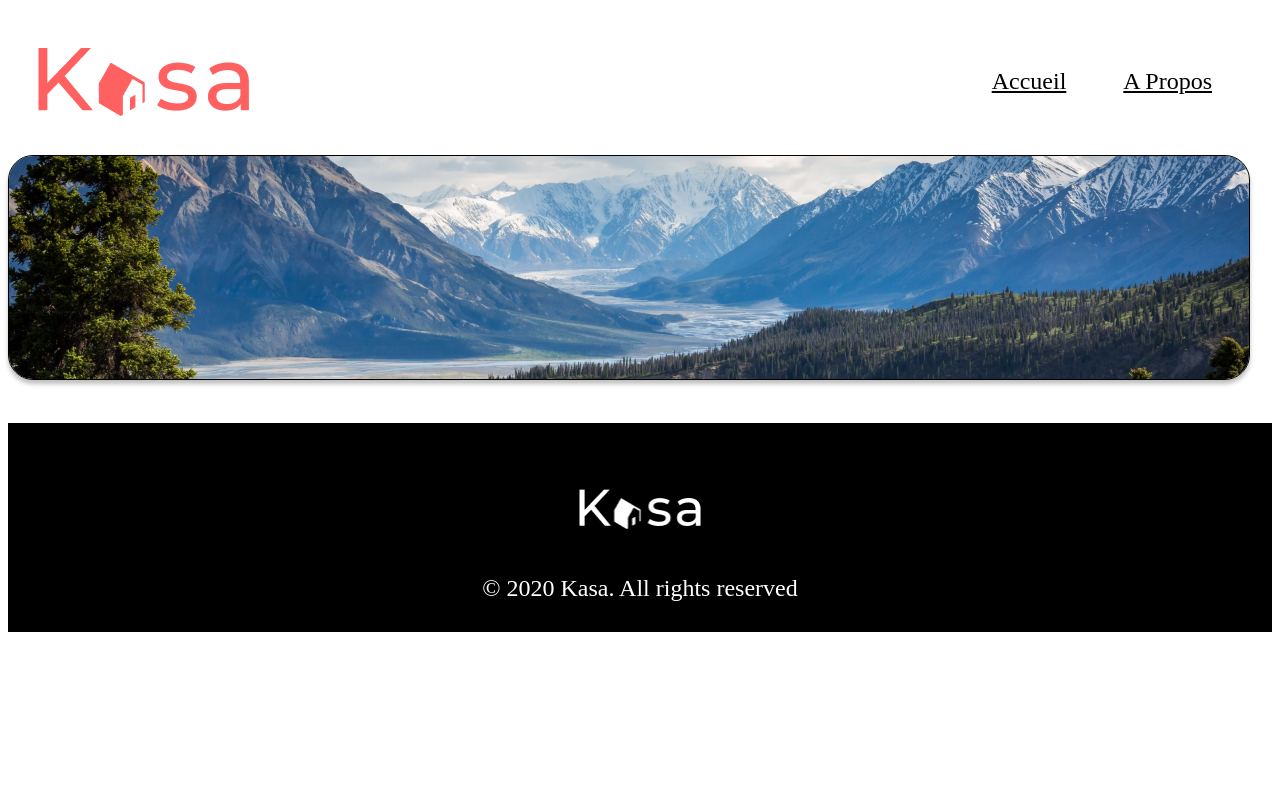
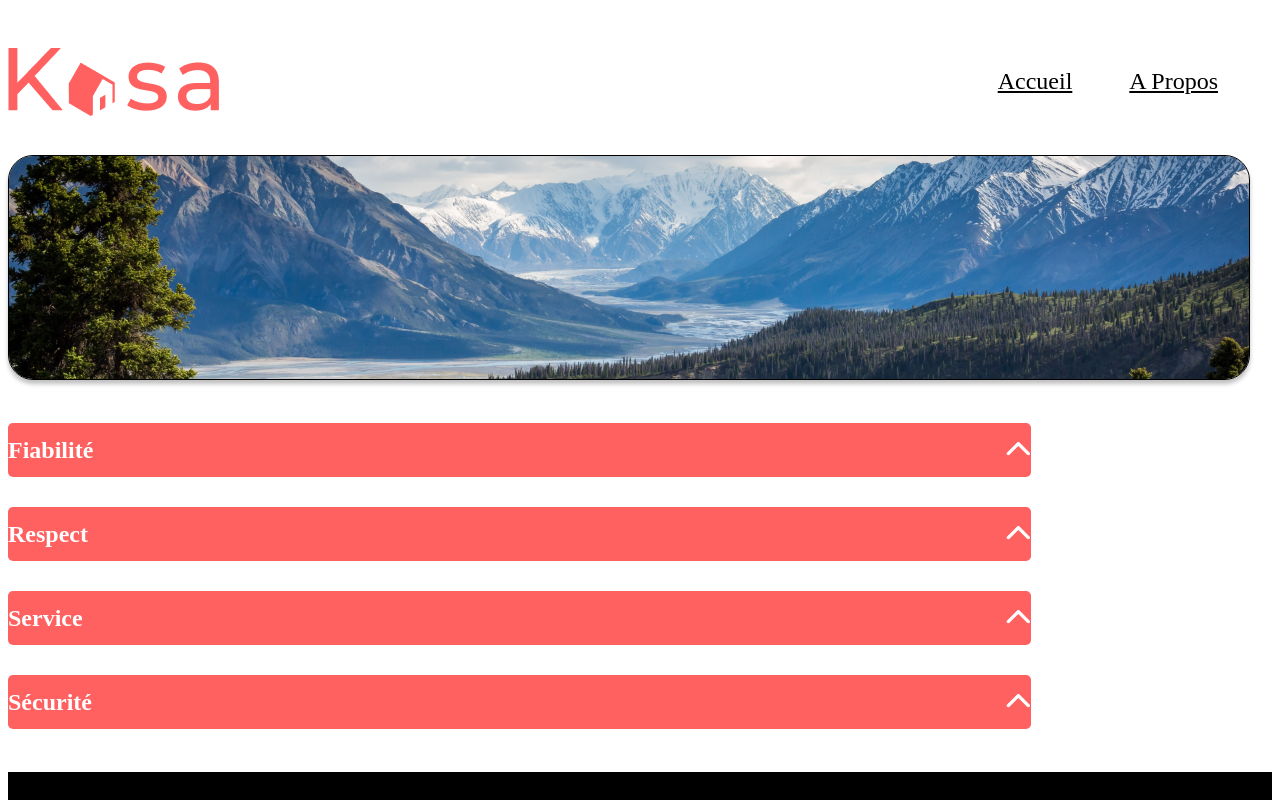
Before and after one commit to BttCrtd/Projet5, a React (Vite) app: page /about in a window 1280 px wide. Shown: the top 800 px of the page. Built offline with nearby package versions, Linux system fonts and the light colour scheme.

Commit message:
Création des composant Banner, Card et Collapse pour les pages Accueil et A propos

```diff
--- a/package.json
+++ b/package.json
@@ -11,8 +11,12 @@
     "preview": "vite preview"
   },
   "dependencies": {
+    "@fortawesome/fontawesome-svg-core": "^6.7.2",
+    "@fortawesome/free-solid-svg-icons": "^6.7.2",
+    "@fortawesome/react-fontawesome": "^0.2.2",
     "react": "^19.0.0",
     "react-dom": "^19.0.0",
+    "react-icons": "^5.4.0",
     "react-router-dom": "^7.0.2",
     "sass": "^1.83.0",
     "styled-components": "^6.1.13"
--- a/src/components/Card/index.jsx
+++ b/src/components/Card/index.jsx
@@ -0,0 +1,98 @@
+import styled from 'styled-components'
+import { useEffect, useState } from 'react'
+import PropTypes from 'prop-types'
+import { Link } from 'react-router-dom'
+
+const CardContener = styled(Link)`
+  display: flex;
+  flex-direction: column;
+  justify-content: end;
+  width: 320px;
+  height: 320px;
+  padding: 10px;
+  position: relative;
+`
+const CardFilter = styled.div`
+  width: 100%;
+  height: 100%;
+  background: linear-gradient(
+    to bottom,
+    rgba(255, 255, 255, 0),
+    rgba(10, 10, 10, 0),
+    rgba(4, 4, 4, 0.205),
+    rgba(0, 0, 0, 0.5)
+  );
+  position: absolute;
+  z-index: 1;
+`
+
+const CardImage = styled.img`
+  object-fit: cover;
+  width: 100%;
+  height: 100%;
+  position: absolute;
+  z-index: 0;
+`
+
+const CardTitle = styled.h2`
+  font-weight: 700;
+  font-size: 18px;
+  color: rgba(255, 255, 255, 1);
+  margin-left: 10px;
+  margin-right: 10px;
+  margin-bottom: 10px;
+  position: absolute;
+  z-index: 2;
+`
+
+function Card({ logement }) {
+  return (
+    <CardContener to={`/logement/${logement.id}`}>
+      <CardImage src={logement.cover} />
+      <CardFilter />
+      <CardTitle key={logement.id}>{logement.title}</CardTitle>
+    </CardContener>
+  )
+}
+
+Card.propTypes = {
+  logement: PropTypes.shape({
+    id: PropTypes.string.isRequired,
+    cover: PropTypes.string.isRequired,
+    title: PropTypes.string.isRequired,
+  }).isRequired,
+}
+
+const CardsContener = styled.section`
+  max-width: 1140px;
+  padding-top: 56px;
+  padding-bottom: 56px;
+  padding-left: 50px;
+  padding-right: 50px;
+  background-color: rgba(246, 246, 246, 1);
+  display: flex;
+  justify-content: space-between;
+  flex-wrap: wrap;
+  margin-bottom: 43px;
+  gap: 50px;
+`
+
+function CardAffichage() {
+  const [logements, setLogements] = useState([])
+
+  useEffect(() => {
+    fetch('/logements.json')
+      .then((reponse) => reponse.json())
+      .then((data) => setLogements(data))
+  }, [])
+
+  return (
+    <CardsContener>
+      {logements.map((logement) => (
+        <Card key={logement.id} logement={logement} />
+      ))}
+    </CardsContener>
+  )
+}
+
+export default CardAffichage
--- a/src/components/Collapse/index.jsx
+++ b/src/components/Collapse/index.jsx
@@ -0,0 +1,90 @@
+import styled from 'styled-components'
+import PropTypes from 'prop-types'
+import { FontAwesomeIcon } from '@fortawesome/react-fontawesome'
+import { faChevronUp } from '@fortawesome/free-solid-svg-icons'
+
+import { useState } from 'react'
+
+const CollapseContener = styled.div`
+  max-width: 1023px;
+  width: 100%;
+  display: flex;
+  flex-direction: column;
+  gap: 30px;
+  margin-bottom: 43px;
+`
+const CollapseBanner = styled.div`
+    width 100%;
+    height: 54px;
+    background-color: rgba(255, 96, 96, 1);
+  display: flex;
+  justify-content: space-between;
+  align-items: center;
+  border-radius: 5px;
+`
+
+const CollapseElement = styled.div`
+  width: 100%;
+`
+const CollapseCategory = styled.h2`
+  font-size: 24px;
+  font-weight: 700;
+  color: rgba(255, 255, 255, 1);
+  width: 100%;
+`
+const CollapseButton = styled.button`
+  width: 32px;
+  height: 32px;
+  border: none;
+  background-color: rgba(255, 96, 96, 1);
+  color: white;
+`
+
+const CollapseContent = styled.div`
+  background-color: #f8f8f8;
+  border-radius: 5px;
+  width: 100%;
+  margin: 0;
+`
+
+const CollapseInfo = styled.p`
+  margin: 0;
+  padding: 15px;
+`
+
+function Collapse({ name, text }) {
+  const [isVisible, setIsVisible] = useState(false)
+  const toggleVisibility = () => {
+    setIsVisible(!isVisible)
+  }
+  return (
+    <CollapseElement>
+      <CollapseBanner>
+        <CollapseCategory>{name}</CollapseCategory>
+        <CollapseButton onClick={toggleVisibility}>
+          <FontAwesomeIcon icon={faChevronUp} size="2xl" />
+        </CollapseButton>
+      </CollapseBanner>
+      {isVisible && (
+        <CollapseContent>
+          <CollapseInfo>{text}</CollapseInfo>
+        </CollapseContent>
+      )}
+    </CollapseElement>
+  )
+}
+
+function CollapseContainer({ children }) {
+  return <CollapseContener>{children}</CollapseContener>
+}
+
+Collapse.propTypes = {
+  name: PropTypes.string.isRequired,
+  text: PropTypes.string.isRequired,
+}
+
+CollapseContainer.propTypes = {
+  children: PropTypes.node.isRequired,
+}
+
+export { CollapseContainer, Collapse }
--- a/src/components/Layout/index.jsx
+++ b/src/components/Layout/index.jsx
@@ -22,10 +22,12 @@
 `
 
 const Head = styled.header`
-  padding: 30px;
+  padding-top: 30px;
+  padding-bottom: 30px;
   display: flex;
   justify-content: space-between;
   align-items: center;
+  max-width: 1240px;
 `
 
 const FooterContainer = styled.footer`
@@ -36,6 +38,7 @@
   align-items: center;
   justify-content: start;
   background-color: black;
+  max-width: 1240px;
 `
 
 const P = styled.p`
--- a/src/pages/About/index.jsx
+++ b/src/pages/About/index.jsx
@@ -1,10 +1,25 @@
 import AboutPicture from '../../assets/kalen-emsley.png'
 import Banner from '../../components/Banner'
+import { CollapseContainer, Collapse } from '../../components/Collapse'
 
 function About() {
+  const fiabilityText =
+    'Les annances postées sur Kasa garantissent une fiabilité totale. Les photos sont conformes aux logements, et toute les informations sont régulièrementvérifiées par nos équipes.'
+  const respectText =
+    'La bienveilllance fait partie des valeurs fondatrices de Kasa. Tout comportement discriminatoire ou de perturbation du voisinage entraînera une exclusion de notre plateforme.'
+  const serviceText =
+    'La qualité du service est au coeur de notre engagement chez Kasa. Nous veillons à ce que chaque interaction, que ce soit avec nos hôtes ou nos locataires, soit empreinte de respect et de bienveillance.'
+  const securityText =
+    "La sécurité est la priorité de Kasa. Aussi bien pour nos hôtes que pour les voyageurs, chaque logement correspond aux critères de sécurité établis par nos services. En laissant une note aussi bien à l'hôte qu'au locataire, cela permet à nos équipes de vérifier que les standars sont bien respectés. Nous organisons également des ateliers sur la sécurité domestique pour nos hôtes."
   return (
     <div>
       <Banner source={AboutPicture} />
+      <CollapseContainer>
+        <Collapse name={'Fiabilité'} text={fiabilityText} />
+        <Collapse name={'Respect'} text={respectText} />
+        <Collapse name={'Service'} text={serviceText} />
+        <Collapse name={'Sécurité'} text={securityText} />
+      </CollapseContainer>
     </div>
   )
 }
--- a/src/pages/Home/index.jsx
+++ b/src/pages/Home/index.jsx
@@ -1,10 +1,12 @@
 import Banner from '../../components/Banner'
 import HomePicture from '../../assets/IMG.png'
+import CardAffichage from '../../components/Card'
 
 function Home() {
   return (
     <div>
       <Banner source={HomePicture} text={'Chez vous, partout et ailleurs'} />
+      <CardAffichage />
     </div>
   )
 }
```
Also changed, not shown: public/logements.json (renamed from src/logements.json), 2 other files (tests, documents, lock files or other folders).
